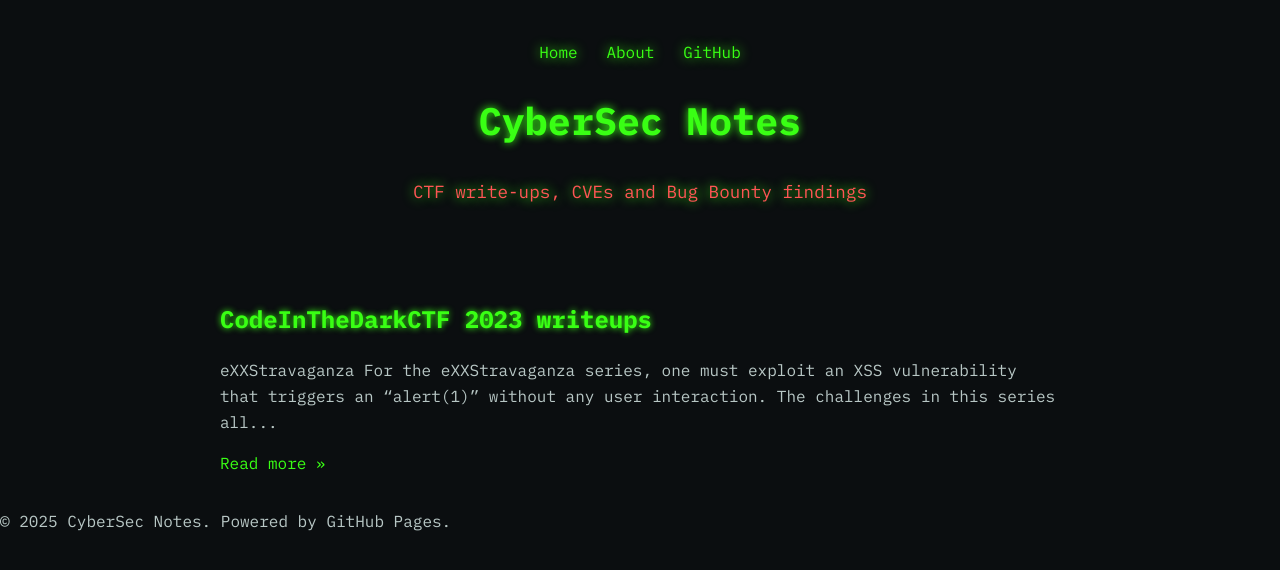
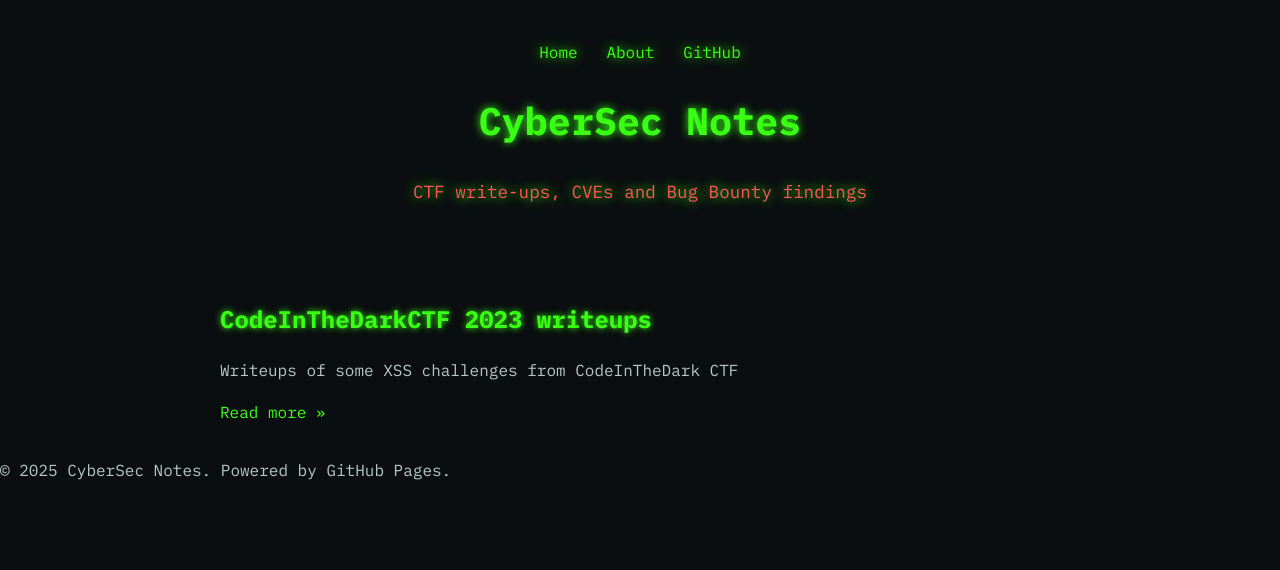
Before and after one commit to r3verii/r3verii.github.io, a Jekyll site: the page built from index.md, in a window 1280 px wide. Shown: the top 570 px of the page. Built offline with Jekyll 4.4.1, drawn with Linux system fonts in a browser that asks for light colours; nearby versions of some CDN libraries.

Commit message:
fix description

```diff
--- a/_posts/2023-10-08-eXSStravaganza.md
+++ b/_posts/2023-10-08-eXSStravaganza.md
@@ -4,6 +4,7 @@
 categories: [ctf]
 tags: [xss]
 img_dir: "/assets/2023-10-08-eXSStravaganza/images"   # <— nuovo
+description: "Writeups of some XSS challenges from CodeInTheDark CTF"
 ---
 
 
--- a/index.md
+++ b/index.md
@@ -6,7 +6,7 @@
   {% for post in site.posts %}
     <article class="post-item">
       <h2><a href="{{ post.url | relative_url }}">{{ post.title }}</a></h2>
-      <p class="excerpt">{{ post.excerpt | strip_html | truncatewords: 25 }}</p>
+      <p class="excerpt">{{ post.description | strip_html }}</p>
       <a href="{{ post.url | relative_url }}">Read more &raquo;</a>
     </article>
   {% endfor %}
```
